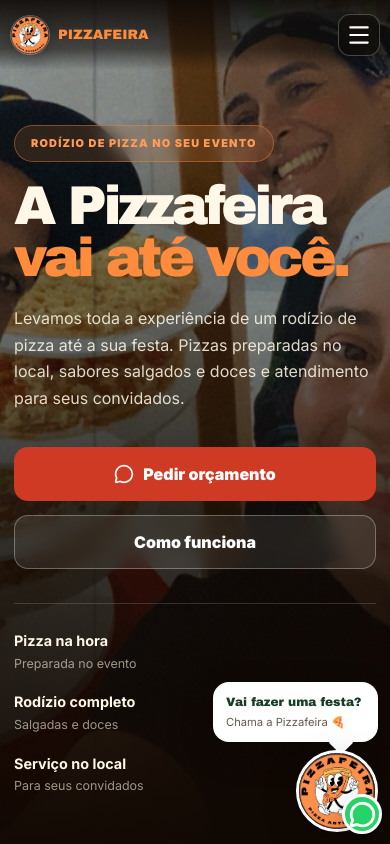
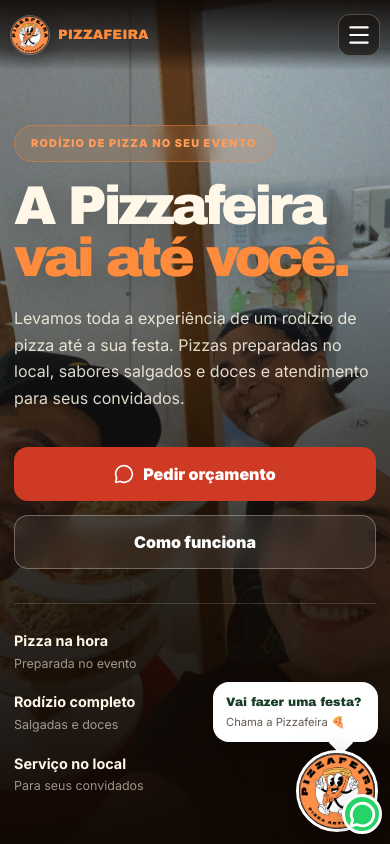
Before and after one commit to colicignoubuntu-w/pizzafeira, a React (Vite) app: page / in a window 390 px wide. Shown: the top 844 px of the page. Built offline with nearby package versions, Linux system fonts and the light colour scheme.

Commit message:
Atualiza site Pizzafeira

```diff
--- a/src/components/Hero/Hero.css
+++ b/src/components/Hero/Hero.css
@@ -348,7 +348,6 @@
 /* =========================
    CELULAR PEQUENO
 ========================= */
-
 @media (max-width: 520px) {
   .hero {
     min-height: 100svh;
@@ -357,21 +356,8 @@
   .hero__background {
     background-image: url('/images/hero-vertical.jpg');
 
-    /*
-      A imagem fica 135% da altura do Hero.
-      Isso cria sobra para cima e para baixo,
-      permitindo cortar a parte vazia.
-    */
-   background-size: auto 155%;
-background-position: 50% 100%;
-
-    /*
-      50% = centralizado horizontalmente.
-      100% = joga a parte inferior da foto para dentro
-      e corta mais a parte vazia de cima.
-    */
+    background-size: cover;
     background-position: 50% 100%;
-
     background-repeat: no-repeat;
 
     background-color: #16100b;
@@ -384,7 +370,6 @@
 
   .hero__badge {
     max-width: 100%;
-
     margin-bottom: 18px;
 
     white-space: normal;
```
